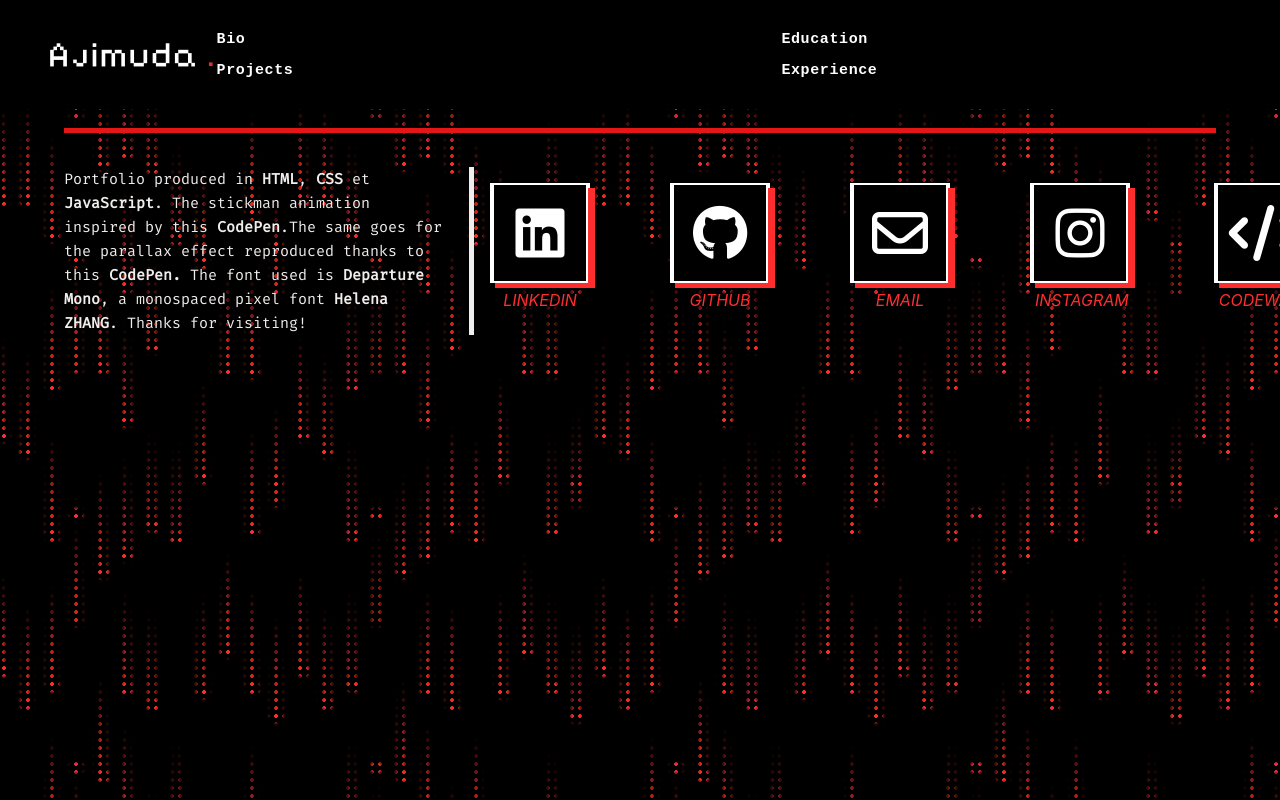
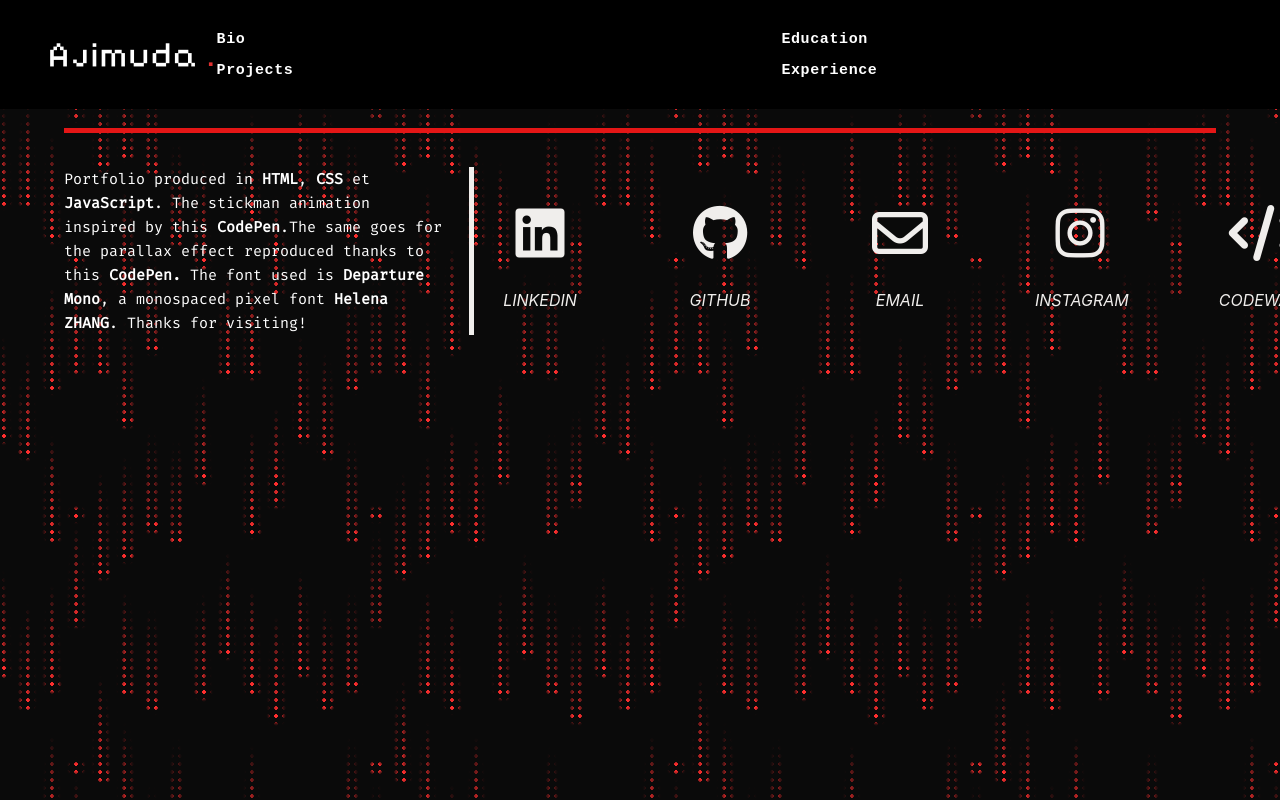
Before and after one commit to ayoajimuda/Portfolio-Website, a SvelteKit app: page /contact in a window 1280 px wide. Built offline with nearby package versions, Linux system fonts and the light colour scheme.

Commit message:
footer changed

```diff
--- a/src/styles/global.css
+++ b/src/styles/global.css
@@ -1,7 +1,7 @@
 @import "tailwindcss";
 
 /* ── Global custom properties ── */
-:root {
+@theme{
   --max-width: 1700px;
   --gutter-inline: clamp(16px, 4vw, 40px);
   --section-gap: 3rem;
--- a/src/styles/layout/Footer.css
+++ b/src/styles/layout/Footer.css
@@ -53,6 +53,7 @@ footer .footer-left .footer-tagline {
   line-height: 1.6;
   padding: 0;
   text-align: left;
+  color: white;
 }
 
 /* Middle */
```
